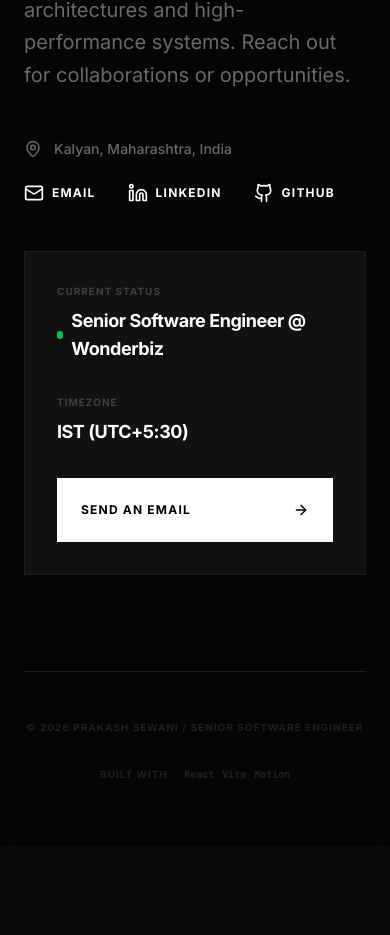
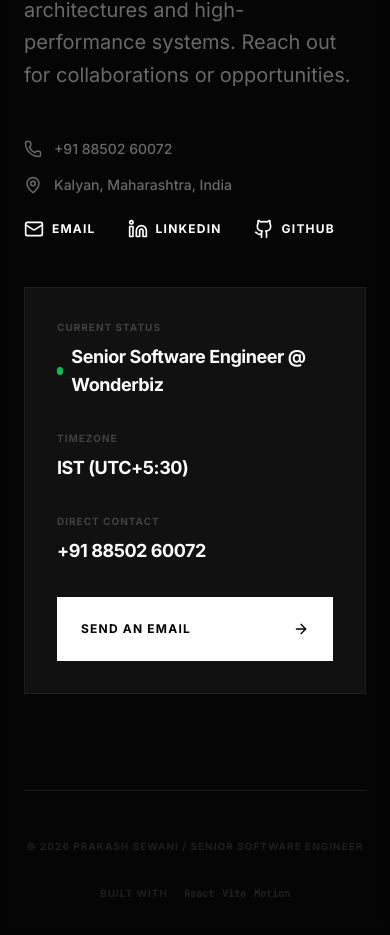
Before and after one commit to PrakashSewani/Portfolio, a React (Vite) app: page / in a window 390 px wide. Shown: the part 10908-11843 px from the top of the page. Before the commit the page ends 11754 px from the top, so only its background shows below. Built offline with nearby package versions, Linux system fonts and the light colour scheme; a web font is replaced by a local one.

Commit message:
feat(Contact): Add phone number and update email
Includes the addition of a phone number for direct contact and updates the email address displayed in the contact section.

```diff
--- a/src/components/Contact.tsx
+++ b/src/components/Contact.tsx
@@ -1,8 +1,8 @@
 import { motion } from 'motion/react';
-import { Mail, Github, Linkedin, Twitter, ArrowRight, MapPin } from 'lucide-react';
+import { Mail, Github, Linkedin, Twitter, ArrowRight, MapPin, Phone } from 'lucide-react';
 
 const socialLinks = [
-  { name: 'Email', icon: <Mail size={20} />, href: 'mailto:prakashsewani1994@gmail.com' },
+  { name: 'Email', icon: <Mail size={20} />, href: 'mailto:contact@prakashsewani.com' },
   { name: 'LinkedIn', icon: <Linkedin size={20} />, href: 'https://www.linkedin.com/in/prakash-s-2a389721a/' },
   { name: 'GitHub', icon: <Github size={20} />, href: 'https://github.com/PrakashSewani' },
 ];
@@ -40,6 +40,10 @@ export default function Contact() {
             <div className="flex flex-col gap-6">
               <div className="flex flex-col gap-4">
                 <div className="flex items-center gap-3 text-gray-500 dark:text-white/40">
+                  <Phone size={18} />
+                  <a href="tel:+918850260072" className="text-sm font-medium hover:text-[#141414] dark:hover:text-white transition-colors">+91 88502 60072</a>
+                </div>
+                <div className="flex items-center gap-3 text-gray-500 dark:text-white/40">
                   <MapPin size={18} />
                   <span className="text-sm font-medium">Kalyan, Maharashtra, India</span>
                 </div>
@@ -72,9 +76,14 @@ export default function Contact() {
               <span className="text-lg font-bold tracking-tight text-[#141414] dark:text-white">IST (UTC+5:30)</span>
             </div>
 
+            <div className="flex flex-col gap-2">
+              <span className="text-[10px] uppercase tracking-widest font-bold text-gray-400 dark:text-white/20">Direct Contact</span>
+              <span className="text-lg font-bold tracking-tight text-[#141414] dark:text-white">+91 88502 60072</span>
+            </div>
+
             <motion.a
               whileHover={{ x: 10 }}
-              href="mailto:prakashsewani1994@gmail.com"
+              href="mailto:contact@prakashsewani.com"
               className="mt-auto flex items-center justify-between p-6 bg-[#141414] dark:bg-white text-white dark:text-black text-xs uppercase font-bold tracking-widest group transition-colors"
             >
               Send an email <ArrowRight size={16} className="group-hover:translate-x-2 transition-transform" />
```
